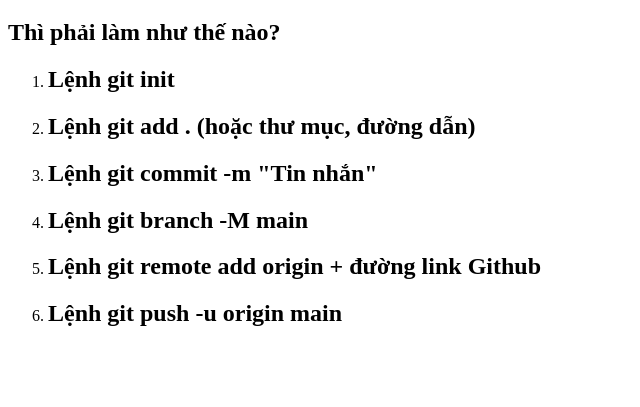
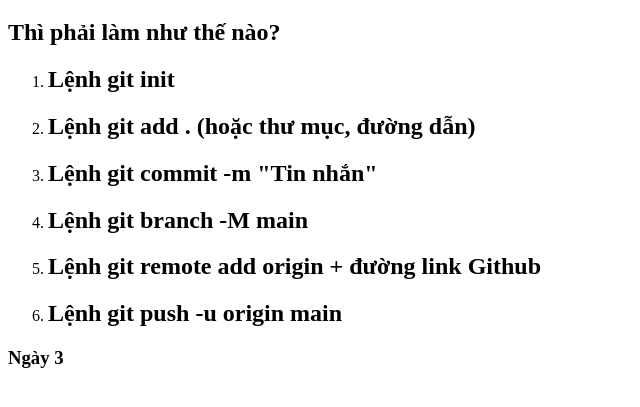
Before and after one commit to thangnguyenquoc2004/FinalGithubBai16, a plain HTML site: page index.html in a window 1280 px wide. Shown: the part 61-468 px from the top of the page, without its empty margins (0-640 px from the left). Drawn offline with Linux system fonts and the light colour scheme.

Commit message:
Up lần 3

```diff
--- a/index.html
+++ b/index.html
@@ -17,5 +17,7 @@
       <li><h2>Lệnh git remote add origin + đường link Github</h2></li>
       <li><h2>Lệnh git push -u origin main</h2></li>
     </ol>
+
+    <h3>Ngày 3</h3>
   </body>
 </html>
```
